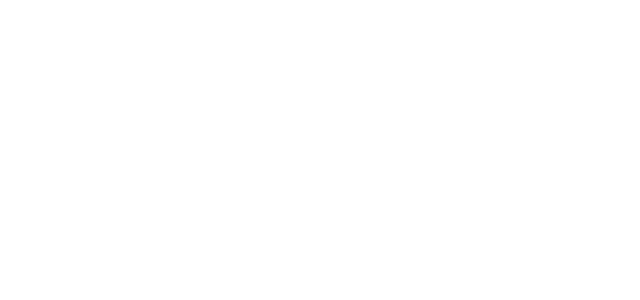
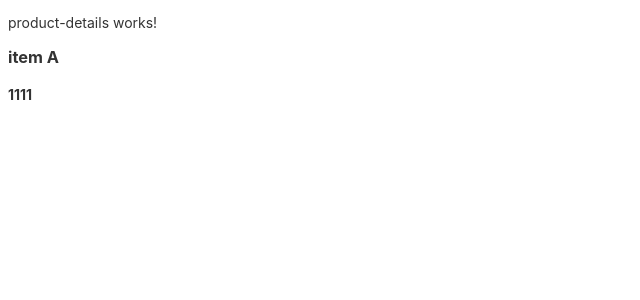
Before and after one commit to 15871818302/angularApp, an Angular app: page /product/1 in a window 1280 px wide. Before the commit this address led to /. Shown: the top 300 px of the page, without its empty margins (0-640 px from the left). Built offline with nearby package versions, Linux system fonts and the light colour scheme.

Commit message:
了解angular路由跳转以及传值

```diff
--- a/angular.json
+++ b/angular.json
@@ -94,5 +94,8 @@
         }
       }
     }
+  },
+  "cli": {
+    "analytics": false
   }
 }
--- /dev/null
+++ b/src/app/product-details/product-details.component.html
@@ -0,0 +1,7 @@
+<p>product-details works!</p>
+
+<div *ngIf="product">
+  <h3>{{ product.name }}</h3>
+  <h4>{{ product.price }}</h4>
+  <div>{{ product.description }}</div>
+</div>
--- /dev/null
+++ b/src/app/product-details/product-details.component.ts
@@ -0,0 +1,22 @@
+import { Component, OnInit } from '@angular/core';
+import { ActivatedRoute } from '@angular/router';
+import { Product, products } from 'src/list/product';
+
+@Component({
+  selector: 'app-product-details',
+  templateUrl: './product-details.component.html',
+  styleUrls: ['./product-details.component.css'],
+})
+export class ProductDetailsComponent implements OnInit {
+  public product: Product | undefined;
+
+  constructor(private route: ActivatedRoute) {
+    this.ngOnInit();
+  }
+
+  ngOnInit(): void {
+    const routeParams = this.route.snapshot.paramMap;
+    const paramsId = Number(routeParams.get('productId'));
+    this.product = products.find((item) => item.id == paramsId);
+  }
+}
--- a/src/app/product/product.html
+++ b/src/app/product/product.html
@@ -1,16 +1,18 @@
 <!DOCTYPE html>
 <html lang="en">
+
 <head>
   <meta charset="UTF-8">
   <title>Title</title>
 </head>
+
 <body>
   <div>
     <h2>Products</h2>
 
     <div *ngFor="let item of products">
       <h3>
-        <a [title]="item.name + 'details'">
+        <a [title]="item.name + 'details'" [routerLink]="['/product', item.id]">
           {{ item.name }}
         </a>
       </h3>
@@ -27,4 +29,5 @@
     </div>
   </div>
 </body>
+
 </html>
```
Also changed, not shown: src/app/app.module.ts (+11 -1 lines), src/app/product-details/product-details.component.css (added), 1 other file (tests, documents, lock files or other folders).
